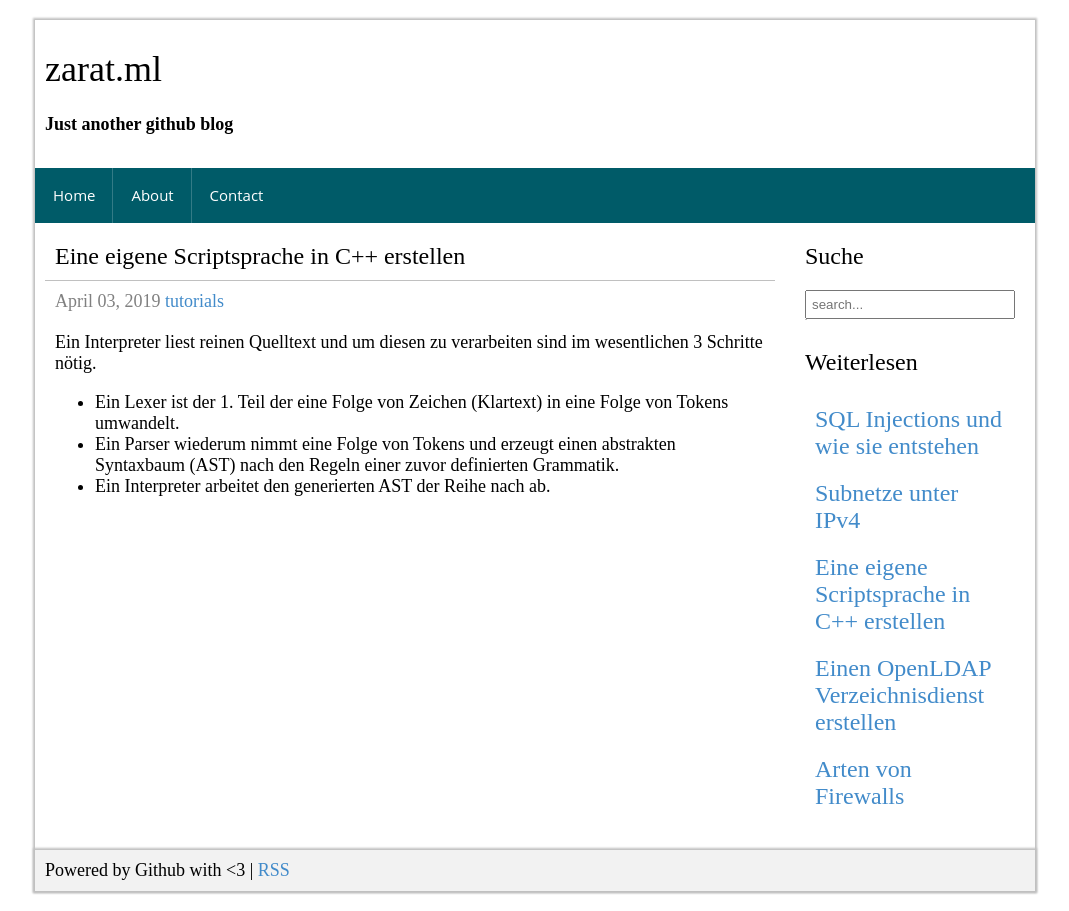
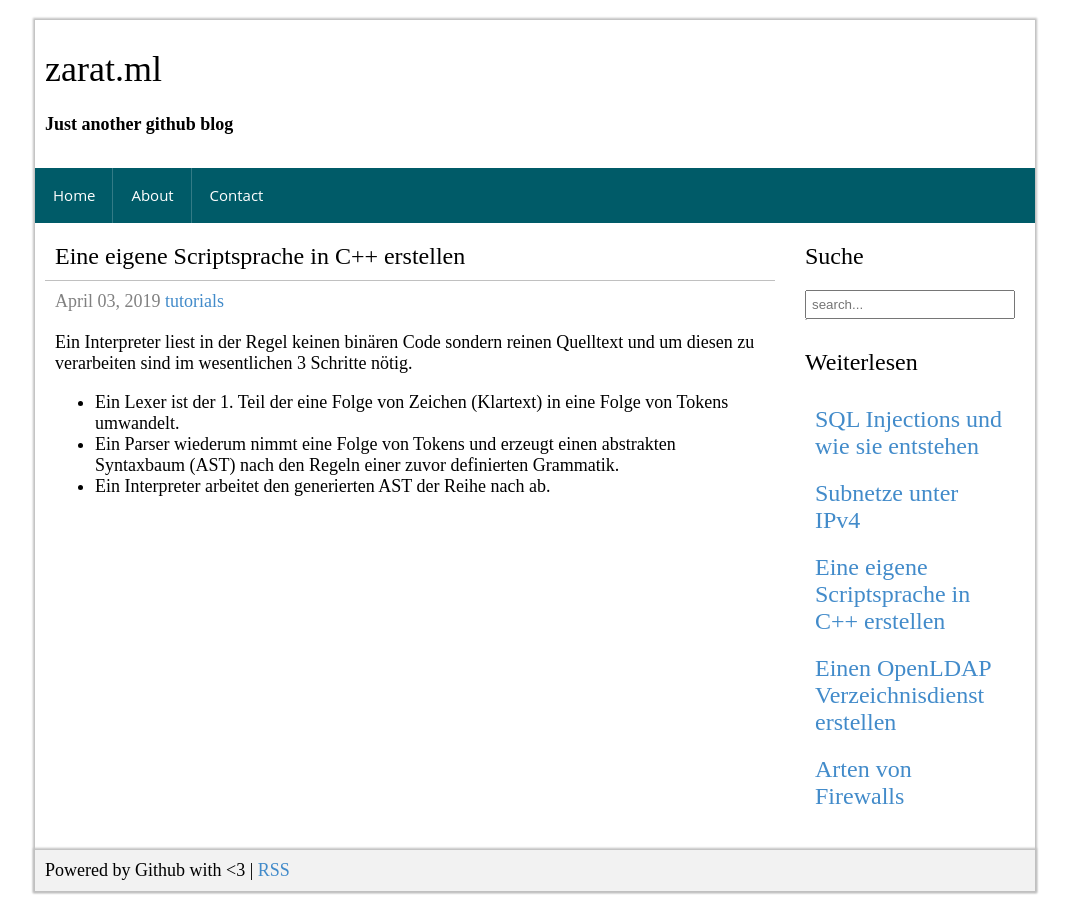
Before and after one commit to zarat/zarat.github.io, a Jekyll site: the page built from _posts/2019-04-03-script-interpreter.markdown, in a window 1280 px wide. Shown: the whole page, without its empty margins (105-1174 px from the left). Built offline with Jekyll 4.4.1, drawn with Linux system fonts in a browser that asks for light colours; comment, search, counter and statistics services are not loaded.

Commit message:
Update 2019-04-03-script-interpreter.markdown

```diff
--- a/_posts/2019-04-03-script-interpreter.markdown
+++ b/_posts/2019-04-03-script-interpreter.markdown
@@ -6,7 +6,7 @@ categories: tutorials
 permalink: /post/script-interpreter
 ---
 
-Ein Interpreter liest reinen Quelltext und um diesen zu verarbeiten sind im wesentlichen 3 Schritte nötig.
+Ein Interpreter liest in der Regel keinen binären Code sondern reinen Quelltext und um diesen zu verarbeiten sind im wesentlichen 3 Schritte nötig.
 
   * Ein Lexer ist der 1. Teil der eine Folge von Zeichen (Klartext) in eine Folge von Tokens umwandelt.
   * Ein Parser wiederum nimmt eine Folge von Tokens und erzeugt einen abstrakten Syntaxbaum (AST) nach den Regeln einer zuvor definierten Grammatik.
```
